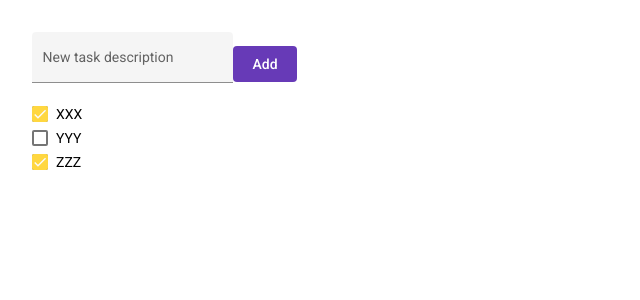
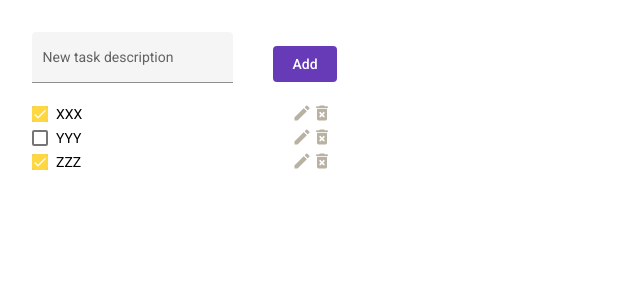
Before and after one commit to chiayaya/todolist, an Angular app: page / in a window 1280 px wide. Shown: the top 300 px of the page, without its empty margins (0-640 px from the left). Built offline with nearby package versions, Linux system fonts and the light colour scheme.

Commit message:
1. Finished delete task. 2. Finished edit task.

```diff
--- a/src/app/todolist/todolist.component.html
+++ b/src/app/todolist/todolist.component.html
@@ -1,5 +1,5 @@
 <div class="task-creation-area">
-  <mat-form-field class="example-form-field" appearance="fill">
+  <mat-form-field appearance="fill">
     <mat-label>New task description</mat-label>
     <input matInput type="text" [(ngModel)]="value" class="__input">
     <button *ngIf="value" matSuffix mat-icon-button aria-label="Clear" (click)="value=''">
@@ -7,13 +7,22 @@
     </button>
   </mat-form-field>
 
-  <button mat-flat-button color="primary" class="__btn">
+  <button mat-flat-button color="primary" class="__btn" (click)="addTask()">
     Add
   </button>
 </div>
 
-<div class="all-list-area" *ngFor="let task of taskList">
-  <mat-checkbox [(ngModel)]="task.complete">
-    {{task.description}}
-  </mat-checkbox>
+<div class="all-list-area" *ngFor="let task of taskList; let i = index">
+  <div class="row">
+    <mat-checkbox clss="__task" [(ngModel)]="task.complete">
+      <span *ngIf="editingIndex !== i; else showInput">{{task.description}}</span>
+      <ng-template #showInput>
+        <input type="text"  [(ngModel)]="editingDescription" (blur)="saveTask(i)">
+      </ng-template>
+    </mat-checkbox>
+    <span class="__icon-group">
+      <mat-icon class="__operate-icon" (click)="editTask(i)">edit</mat-icon>
+      <mat-icon class="__operate-icon" (click)="deleteTask(i)">delete_forever</mat-icon>
+    </span>
+  </div>
 </div>
--- a/src/app/todolist/todolist.component.scss
+++ b/src/app/todolist/todolist.component.scss
@@ -0,0 +1,28 @@
+.task-creation-area {
+    button {
+        margin-left: 40px;
+    }
+}
+
+
+.row {
+    display: flex;
+    justify-content: space-between;
+    max-width: 300px;
+    &:hover {
+        background-color: #eeeeee;
+    }
+}
+
+
+.__operate-icon {
+    width: 20px;
+    height: 20px;
+    font-size: 20px;
+    color: #b9b2a2;
+    cursor: pointer;
+    align-items: baseline;
+    vertical-align: middle;
+    display: inline-flex;
+    white-space: nowrap;
+}
--- a/src/app/todolist/todolist.component.ts
+++ b/src/app/todolist/todolist.component.ts
@@ -14,7 +14,8 @@ export class TodolistComponent implements OnInit {
     {complete: false, description:'YYY'},
     {complete: true, description:'ZZZ'}
   ]
-
+  editingIndex: number | null = null;
+  editingDescription: string = '';
   constructor(
     private fb: FormBuilder,
   ) { }
@@ -23,6 +24,28 @@ export class TodolistComponent implements OnInit {
   ngOnInit(): void {
   }
 
+  addTask() {
+    const newtask = {
+      complete: false, description:this.value
+    };
+    this.taskList.push(newtask)
+  }
+
+  editTask(i: number) {
+    this.editingIndex = i;
+    this.editingDescription = this.taskList[i]['description'];
+  }
+
+  deleteTask(i: number) {
+    this.taskList.splice(i, 1);
+  }
+
+  saveTask(i: number) {
+    this.taskList[i]['description'] = this.editingDescription;
+    this.editingIndex = null;
+    console.log(this.editingIndex);
+  }
+
 }
 
 export interface TaskList {
```
